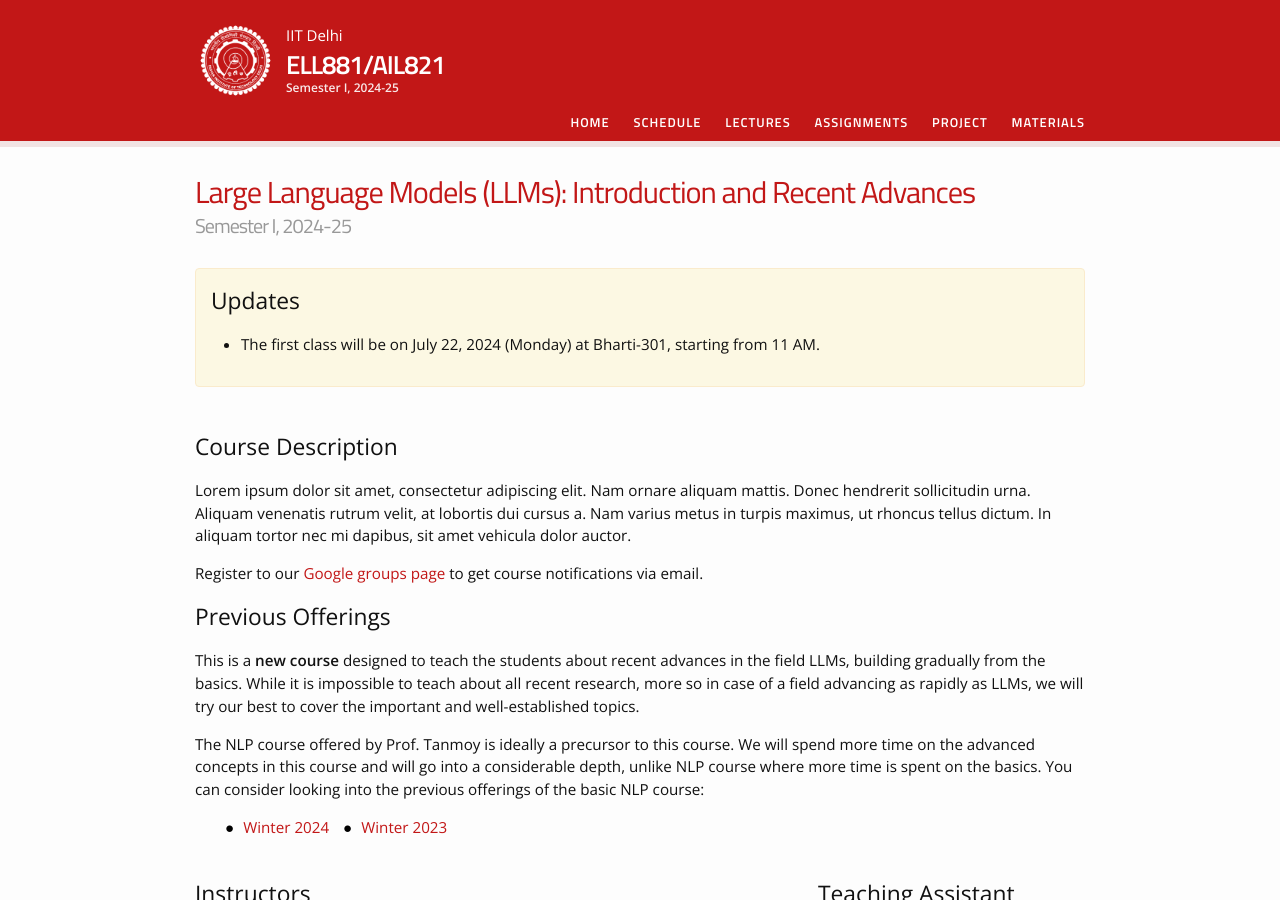
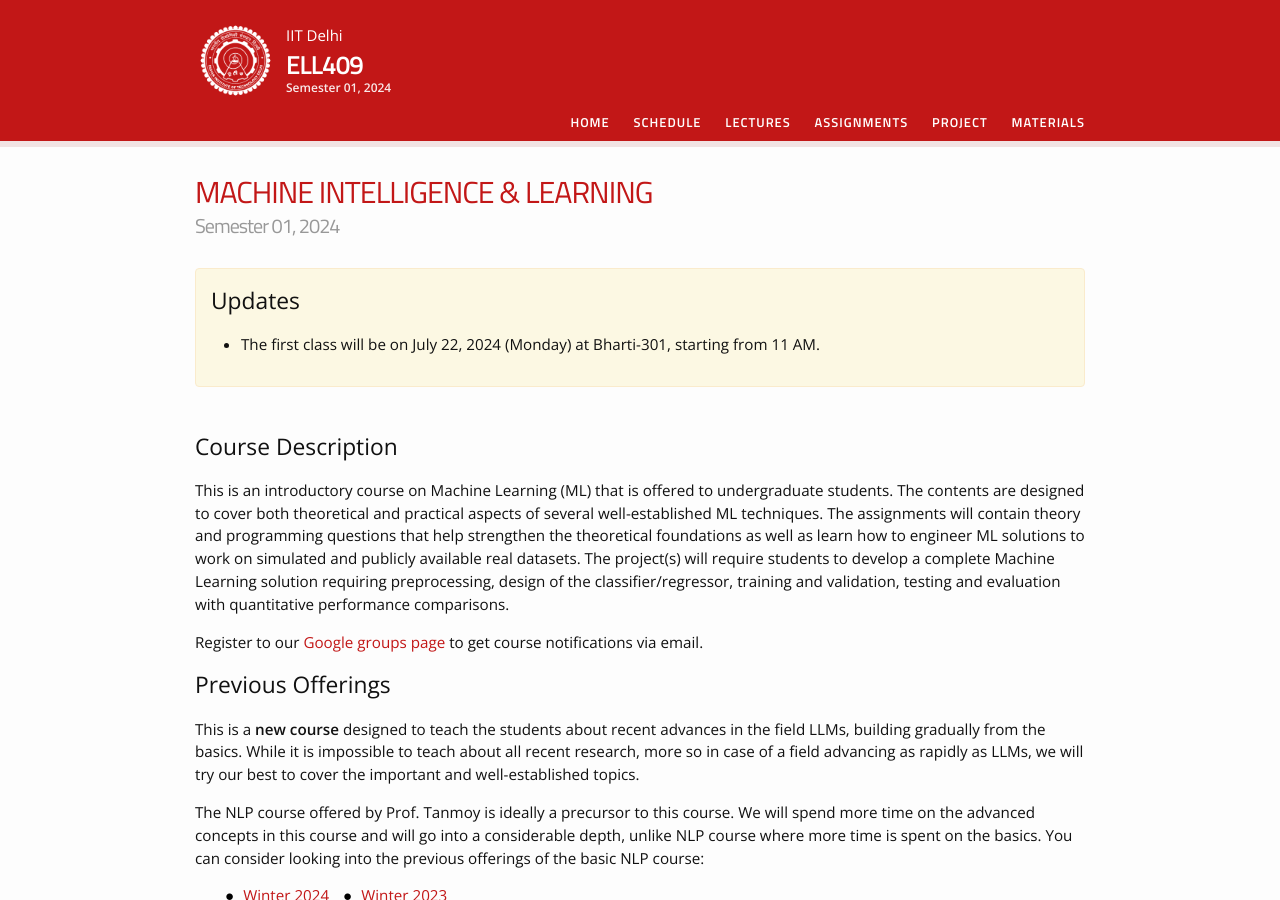
Before and after one commit to lcs2-iitd/ELL409-2401, a Jekyll site: the page built from index.md, in a window 1280 px wide and 900 px high. Built offline with Jekyll 4.4.1, drawn with Linux system fonts in a browser that asks for light colours; nearby versions of some CDN libraries.

Commit message:
Update _config.yml

```diff
--- a/_config.yml
+++ b/_config.yml
@@ -1,10 +1,10 @@
 # Site settings
-course_code: ELL881/AIL821
-course_name: "Large Language Models (LLMs): Introduction and Recent Advances"
-course_description: "Lorem ipsum dolor sit amet, consectetur adipiscing elit. Nam ornare aliquam mattis. Donec hendrerit sollicitudin urna. Aliquam venenatis rutrum velit, at lobortis dui cursus a. Nam varius metus in turpis maximus, ut rhoncus tellus dictum. In aliquam tortor nec mi dapibus, sit amet vehicula dolor auctor."
-course_semester: "Semester I, 2024-25"
+course_code: ELL409
+course_name: "MACHINE INTELLIGENCE & LEARNING"
+course_description: "This is an introductory course on Machine Learning (ML) that is offered to undergraduate students. The contents are designed to cover both theoretical and practical aspects of several well-established ML techniques. The assignments will contain theory and programming questions that help strengthen the theoretical foundations as well as learn how to engineer ML solutions to work on simulated and publicly available real datasets. The project(s) will require students to develop a complete Machine Learning solution requiring preprocessing, design of the classifier/regressor, training and validation, testing and evaluation with quantitative performance comparisons."
+course_semester: "Semester 01, 2024"
 
-baseurl: "/ELL881-AIL821-2401" # the subpath of your site, e.g. /blog/
+baseurl: "/ELL409-2401" # the subpath of your site, e.g. /blog/
 url: "http://lcs2-iitd.github.io/" # the base hostname & protocol for your site
 
 schoolname: "IIT Delhi"
@@ -17,7 +17,7 @@ address: |
     Hauz Khas, New Delhi - 110016, India
 
 # Set your Google Analytics tracking ID (set up yours at http://www.google.com/analytics/)
-# google_analytics: UA-XXXXXXXX-X
+google_analytics: G-FYNEGWXPQZ
 
 ### Do not change the followings unless you know what you are doing ###
 
```
